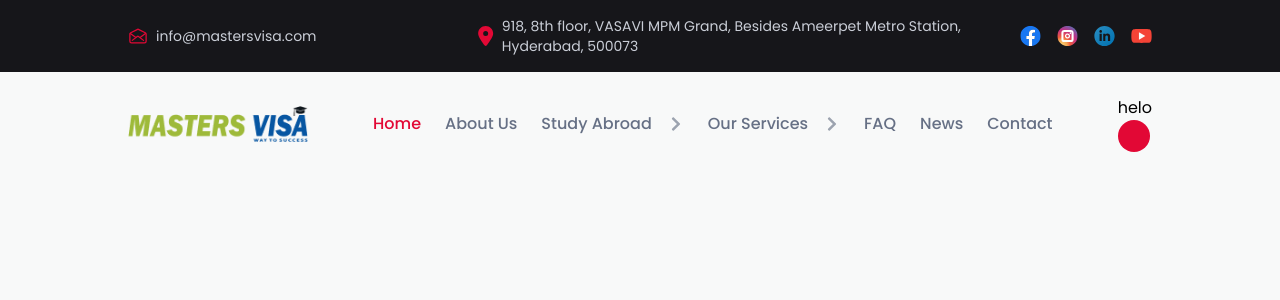
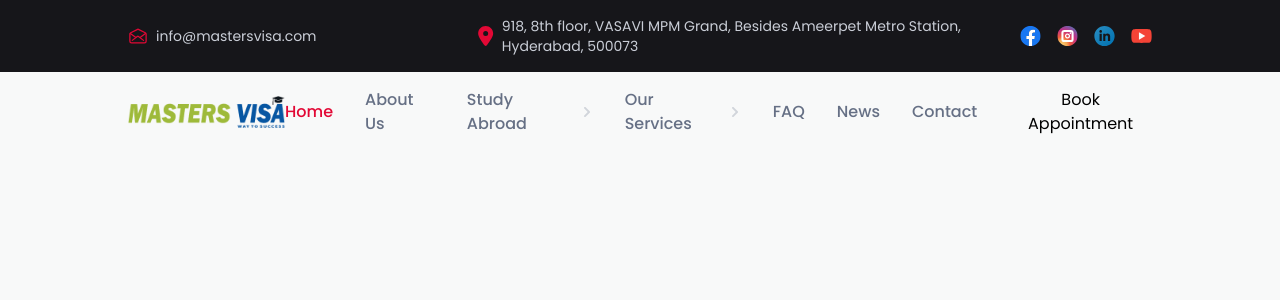
Before and after one commit to Vijay2r24/master_visa, a React (Create React App) app: page / in a window 1280 px wide. Shown: the top 300 px of the page. Built offline with nearby package versions, Linux system fonts and the light colour scheme.

Commit message:
responsive navbar

```diff
--- a/src/sections/Navbar.js
+++ b/src/sections/Navbar.js
@@ -1,26 +1,27 @@
 import React, { useState, useEffect, useRef } from "react";
-import { FaChevronDown, FaChevronRight } from "react-icons/fa";
+import { FaChevronDown, FaChevronRight, FaBars, FaTimes } from "react-icons/fa";
 import { NavLinks } from "../constants";
 import Logo from "../assets/logo.png";
-import { useLocation } from "react-router-dom"; // Import useLocation hook
+import { useLocation } from "react-router-dom";
 import Button from "../components/Button";
+import { RxCross1 } from "react-icons/rx";
 
 const Navbar = () => {
-  const [openMenu, setOpenMenu] = useState(null); // Track open menu
-  const [openSubMenu, setOpenSubMenu] = useState(null); // Track open submenu
-  const navbarRef = useRef(null); // Reference for the navbar
-  const location = useLocation(); // Get current location
+  const [openMenu, setOpenMenu] = useState(null);
+  const [openSubMenu, setOpenSubMenu] = useState(null);
+  const [isMobileMenuOpen, setIsMobileMenuOpen] = useState(false);
+  const navbarRef = useRef(null);
+  const location = useLocation();
 
   const toggleMenu = (key) => {
-    setOpenMenu((prev) => (prev === key ? null : key)); // Toggle open menu
-    setOpenSubMenu(null); // Close submenus when toggling main menu
+    setOpenMenu((prev) => (prev === key ? null : key));
+    setOpenSubMenu(null);
   };
 
   const toggleSubMenu = (title) => {
-    setOpenSubMenu((prev) => (prev === title ? null : title)); // Toggle open submenu
+    setOpenSubMenu((prev) => (prev === title ? null : title));
   };
 
-  // Close dropdowns when clicking outside
   useEffect(() => {
     const handleClickOutside = (event) => {
       if (navbarRef.current && !navbarRef.current.contains(event.target)) {
@@ -38,66 +39,72 @@ const Navbar = () => {
   return (
     <nav
       ref={navbarRef}
-      className="px-32 py-6 flex justify-between items-center"
+      className="lg:px-9 xl:px-32 px-4 py-4 flex justify-between items-center w-full "
     >
       <a href="/" className="logo">
-        <img src={Logo} width={180} height={60} alt="logo" />
+        <img src={Logo} className="h-10 w-50 lg:h-8 lg:w-40" alt="logo" />
       </a>
-      <ul className="flex gap-6">
+
+      {/* Hamburger icon for mobile */}
+      <div
+        className="lg:hidden text-2xl text-black cursor-pointer"
+        onClick={() => setIsMobileMenuOpen(!isMobileMenuOpen)}
+      >
+        {isMobileMenuOpen ? <FaTimes /> : <FaBars />}
+      </div>
+
+      {/* Desktop menu */}
+      <ul className="hidden lg:flex md:space-x-8 lg:space-x-4 lg:items-center lg:text-sm xl:space-x-8 xl:text-base ">
         {Object.entries(NavLinks).map(([key, { title, href, subLinks }]) => {
-          const isActive = location.pathname === href; // Check if the current path matches the link href
+          const isActive = location.pathname === href;
 
           return (
             <li key={key} className="relative">
-              {/* Main Menu Toggle */}
               <a
                 href={href || "#"}
                 onClick={() => toggleMenu(key)}
-                className={`flex font-medium items-center gap-2 text-base ${
+                className={`flex font-medium items-center text-md  ${
                   isActive
                     ? "text-primary_color "
-                    : "text-subtext_color hover:text-primary_color "
-                } transition-all duration-500 ease-in-out`} // Apply smooth transition on hover and active
+                    : "text-subtext_color hover:text-primary_color"
+                } transition-all duration-500 ease-in-out`}
               >
                 {title}
                 {subLinks && (
                   <span>
                     {openMenu === key ? (
-                      <FaChevronDown className="ml-2 text-gray-400" />
+                      <FaChevronDown className="ml-2 h-3 w-3 text-gray-300" />
                     ) : (
-                      <FaChevronRight className="ml-2 text-gray-400" />
+                      <FaChevronRight className="ml-2 h-3 w-3 text-gray-300" />
                     )}
                   </span>
                 )}
               </a>
 
-              {/* Dropdown */}
               {subLinks && openMenu === key && (
                 <ul className="absolute left-0 top-6 bg-white text-black mt-2 p-4 rounded-lg shadow-lg w-auto min-w-max">
                   {subLinks.map(({ title, href, subLinks }) => (
                     <li key={title} className="relative">
-                      {/* Submenu Toggle */}
                       <a
                         href={href || "#"}
                         onClick={(e) => {
                           e.stopPropagation();
                           toggleSubMenu(title);
                         }}
-                        className="py-2 px-4 flex items-center hover:bg-bg_color rounded-md w-full"
+                        className="py-2 px-4 flex items-center hover:text-primary_color rounded-md w-full"
                       >
                         {title}
                         {subLinks && (
                           <span>
                             {openSubMenu === title ? (
-                              <FaChevronDown className="ml-2" />
+                              <FaChevronDown className="ml-2 h-3 w-3 text-gray-300" />
                             ) : (
-                              <FaChevronRight className="ml-2" />
+                              <FaChevronRight className="ml-2 h-3 w-3 text-gray-300" />
                             )}
                           </span>
                         )}
                       </a>
 
-                      {/* Submenu */}
                       {subLinks && openSubMenu === title && (
                         <ul className="absolute left-40 bg-white text-black mt-2 p-4 rounded-lg shadow-lg w-auto min-w-max">
                           {subLinks.map(({ title, href }) => (
@@ -106,9 +113,9 @@ const Navbar = () => {
                                 href={href || "#"}
                                 className="block py-2 px-4 hover:bg-gray-200 rounded"
                                 onClick={(e) => {
-                                  e.stopPropagation(); // Prevent blocking navigation
-                                  setOpenMenu(null); // Close menu on click
-                                  setOpenSubMenu(null); // Close submenu on click
+                                  e.stopPropagation();
+                                  setOpenMenu(null);
+                                  setOpenSubMenu(null);
                                 }}
                               >
                                 {title}
@@ -124,13 +131,118 @@ const Navbar = () => {
             </li>
           );
         })}
+        <Button className="hidden lg:block" onClick={() => {}}>
+          Book Appointment
+        </Button>
       </ul>
-      <Button onClick={() => {}} className="btn_outline">
-        helo
-        <div>
-          <FaChevronRight className="w-3 h-3 bg-primary_color text-white p-4 rounded-full" />
-        </div>
-      </Button>
+
+      {/* Mobile menu */}
+      {isMobileMenuOpen && (
+        <>
+          {/* Overlay */}
+          <div
+            className="fixed inset-0 bg-black bg-opacity-50 z-40 transition-opacity duration-300"
+            onClick={() => setIsMobileMenuOpen(false)} // Close menu when clicking overlay
+          ></div>
+          {/* Mobile menu content */}
+          <div
+            className={`fixed top-0 right-0 z-50 w-3/5 h-full bg-white shadow-lg flex items-center px-8
+      transition-transform duration-500 ease-in-out ${
+        isMobileMenuOpen ? "translate-x-0" : "translate-x-full"
+      }`}
+          >
+            <div
+              className="absolute top-20 right-10"
+              onClick={() => setIsMobileMenuOpen(false)}
+            >
+              <RxCross1 className="h-6 w-6" />
+            </div>
+            <ul className="flex flex-col p-6 space-y-10 w-full">
+              {Object.entries(NavLinks).map(
+                ([key, { title, href, subLinks }]) => {
+                  const isActive = location.pathname === href;
+
+                  return (
+                    <li key={key} className="relative">
+                      <a
+                        href={href || "#"}
+                        onClick={() => toggleMenu(key)}
+                        className={`flex font-medium items-center gap-2 text-base ${
+                          isActive
+                            ? "text-primary_color"
+                            : "text-subtext_color hover:text-primary_color"
+                        } transition-all duration-500 ease-in-out`}
+                      >
+                        {title}
+                        {subLinks && (
+                          <span>
+                            {openMenu === key ? (
+                              <FaChevronDown className="ml-2 text-gray-400" />
+                            ) : (
+                              <FaChevronRight className="ml-2 text-gray-400" />
+                            )}
+                          </span>
+                        )}
+                      </a>
+                      {/* Mobile Submenu */}
+                      {subLinks && openMenu === key && (
+                        <ul className="mt-2 px-6 py-2 rounded-lg transition-all duration-1000 ease-in-out">
+                          {subLinks.map(({ title, href, subLinks }) => (
+                            <li key={title}>
+                              <a
+                                href={href || "#"}
+                                onClick={(e) => {
+                                  e.stopPropagation();
+                                  toggleSubMenu(title);
+                                }}
+                                className="block py-2 px-4 hover:bg-gray-200"
+                              >
+                                {title}
+                                {subLinks && (
+                                  <span>
+                                    {openSubMenu === title ? (
+                                      <FaChevronDown className="ml-2" />
+                                    ) : (
+                                      <FaChevronRight className="ml-2" />
+                                    )}
+                                  </span>
+                                )}
+                              </a>
+                              {/* Nested Submenu for Mobile */}
+                              {subLinks && openSubMenu === title && (
+                                <ul className="mt-2 p-4 bg-gray-200 rounded-md">
+                                  {subLinks.map(({ title, href }) => (
+                                    <li key={title}>
+                                      <a
+                                        href={href || "#"}
+                                        className="block py-2 px-4 hover:bg-gray-300"
+                                        onClick={(e) => {
+                                          e.stopPropagation();
+                                          setOpenMenu(null);
+                                          setOpenSubMenu(null);
+                                        }}
+                                      >
+                                        {title}
+                                      </a>
+                                    </li>
+                                  ))}
+                                </ul>
+                              )}
+                            </li>
+                          ))}
+                        </ul>
+                      )}
+                    </li>
+                  );
+                }
+              )}
+              <div className="mt-4">
+                <Button onClick={() => {}}>Book Appointment</Button>
+              </div>
+            </ul>
+          </div>
+        </>
+      )}
     </nav>
   );
 };
```
